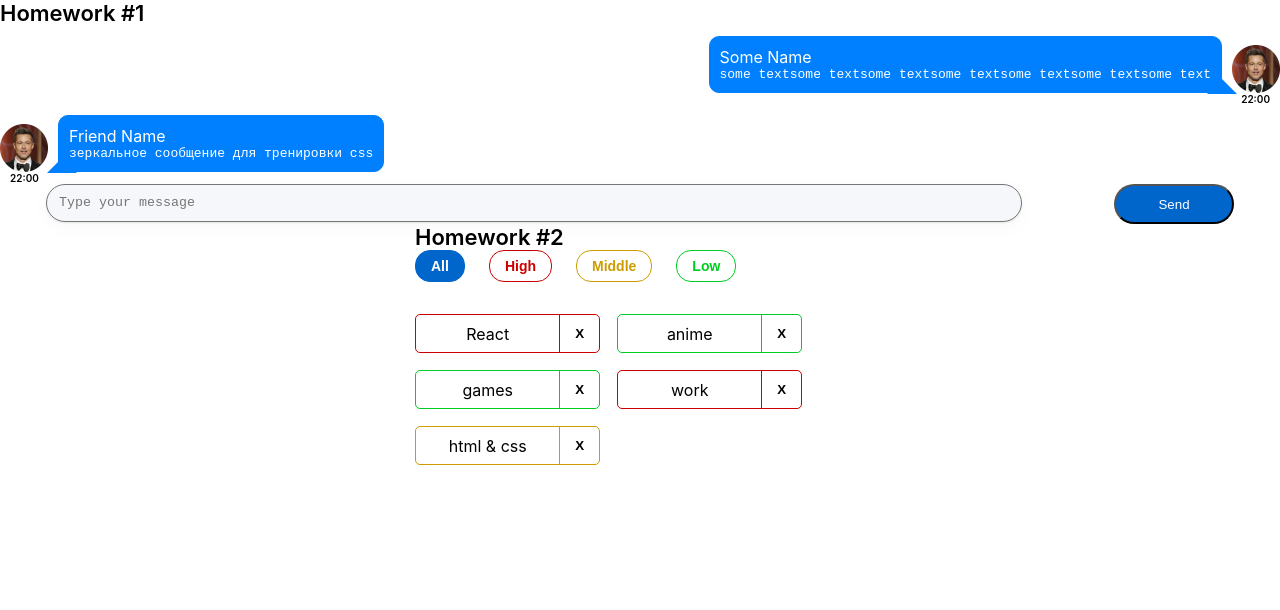
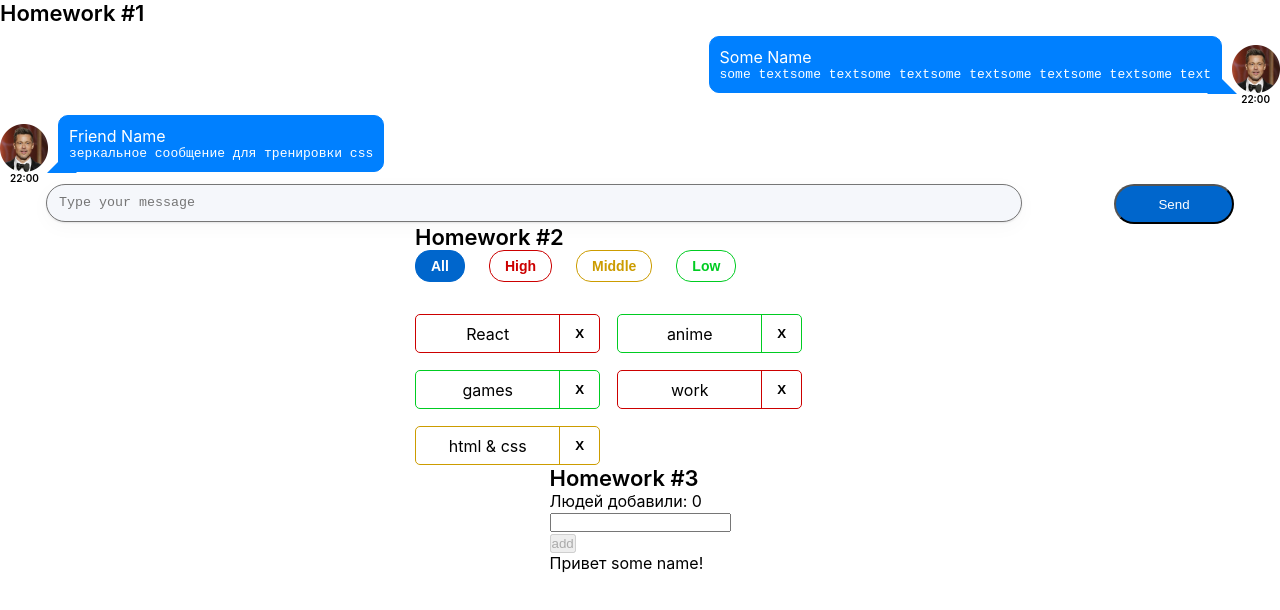
Before and after one commit to alx8437/homework1, a React (Create React App) app: page / in a window 1280 px wide. Shown: the top 610 px of the page. Built offline with nearby package versions, Linux system fonts and the light colour scheme.

Commit message:
HW3 setNameCallback inProgress

```diff
--- a/src/s1-main/App.tsx
+++ b/src/s1-main/App.tsx
@@ -2,6 +2,7 @@ import React from 'react'
 import s from './App.module.css'
 import HW1 from '../s2-homeworks/hw01/HW1'
 import HW2 from "../s2-homeworks/hw02/HW2";
+import HW3 from "../s2-homeworks/hw03/HW3";
 
 function App() {
     return (
@@ -9,7 +10,7 @@ function App() {
             <HW1/>
             {/*раскомментировать по ходу выполнения*/}
             <HW2/>
-            {/*<HW3/>*/}
+            <HW3/>
             {/*<HW4/>*/}
 
             {/*при выполнении дз 5 и более - закомментировать здесь дз 1-4, так как они есть внутри дз 5*/}
--- a/src/s2-homeworks/hw03/Greeting.tsx
+++ b/src/s2-homeworks/hw03/Greeting.tsx
@@ -3,7 +3,7 @@ import s from './Greeting.module.css'
 
 type GreetingPropsType = {
     name: any // need to fix any
-    setNameCallback: any // need to fix any
+    setNameCallback: (e: ChangeEvent<HTMLInputElement>) => void // need to fix any
     addUser: any // need to fix any
     onBlur: any // need to fix any
     onEnter: any // need to fix any
@@ -23,7 +23,7 @@ const Greeting: React.FC<GreetingPropsType> = (
         error,
         totalUsers,
         lastUserName,
-    } // деструктуризация пропсов
+    }
 ) => {
     const inputClass = s.errorInput // need to fix with (?:)
 
--- a/src/s2-homeworks/hw03/GreetingContainer.tsx
+++ b/src/s2-homeworks/hw03/GreetingContainer.tsx
@@ -3,11 +3,11 @@ import Greeting from './Greeting'
 import { UserType } from './HW3'
 
 type GreetingContainerPropsType = {
-    users: any // need to fix any
-    addUserCallback: any // need to fix any
+    users: UserType[] // need to fix any
+    addUserCallback: (name: string) => void // need to fix any
 }
 
-export const pureAddUser = (name: any, setError: any, setName: any, addUserCallback: any) => {
+export const pureAddUser = (name: string, setError: any, setName: any, addUserCallback: any) => {
     // если имя пустое - показать ошибку, иначе - добавить юзера и очистить инпут
 }
 
@@ -26,11 +26,12 @@ const GreetingContainer: React.FC<GreetingContainerPropsType> = ({
     addUserCallback,
 }) => {
     // деструктуризация пропсов
-    const [name, setName] = useState<any>('') // need to fix any
-    const [error, setError] = useState<any>('') // need to fix any
+    const [name, setName] = useState<string>('') // need to fix any
+    const [error, setError] = useState<string>('') // need to fix any
 
-    const setNameCallback = (e: any) => { // need to fix any
-        setName('some name') // need to fix
+    const setNameCallback = (e: ChangeEvent<HTMLInputElement> ) => { // need to fix any
+        const name = e.currentTarget.value
+        setName(name) // need to fix
 
         error && setError('')
     }
--- a/src/s2-homeworks/hw03/HW3.tsx
+++ b/src/s2-homeworks/hw03/HW3.tsx
@@ -1,4 +1,4 @@
-import React, { useState } from 'react'
+import React, {Dispatch, SetStateAction, useState} from 'react'
 import { v1 } from 'uuid'
 import s2 from '../../s1-main/App.module.css'
 import GreetingContainer from './GreetingContainer'
@@ -19,20 +19,22 @@ import GreetingContainer from './GreetingContainer'
 
 // types
 export type UserType = {
-    _id: any // need to fix any
-    name: any // need to fix any
+    _id: string
+    name: string
 }
 
-export const pureAddUserCallback = (name: any, setUsers: any, users: any) => { // need to fix any
-    const user = { // need to fix
+export const pureAddUserCallback = (name: string, setUsers: (users: UserType[]) => void, users: UserType[]) => { // need to fix any
+    const user: UserType = {
+        _id: v1(),
+        name,
     }
     setUsers([...users, user])
 }
 
 const HW3 = () => {
-    const [users, setUsers] = useState<any>([]) // need to fix any
+    const [users, setUsers] = useState<UserType[]>([]) // need to fix any
 
-    const addUserCallback = (name: any) => { // need to fix any
+    const addUserCallback = (name: string) => { // need to fix any
         pureAddUserCallback(name, setUsers, users)
     }
 
```
